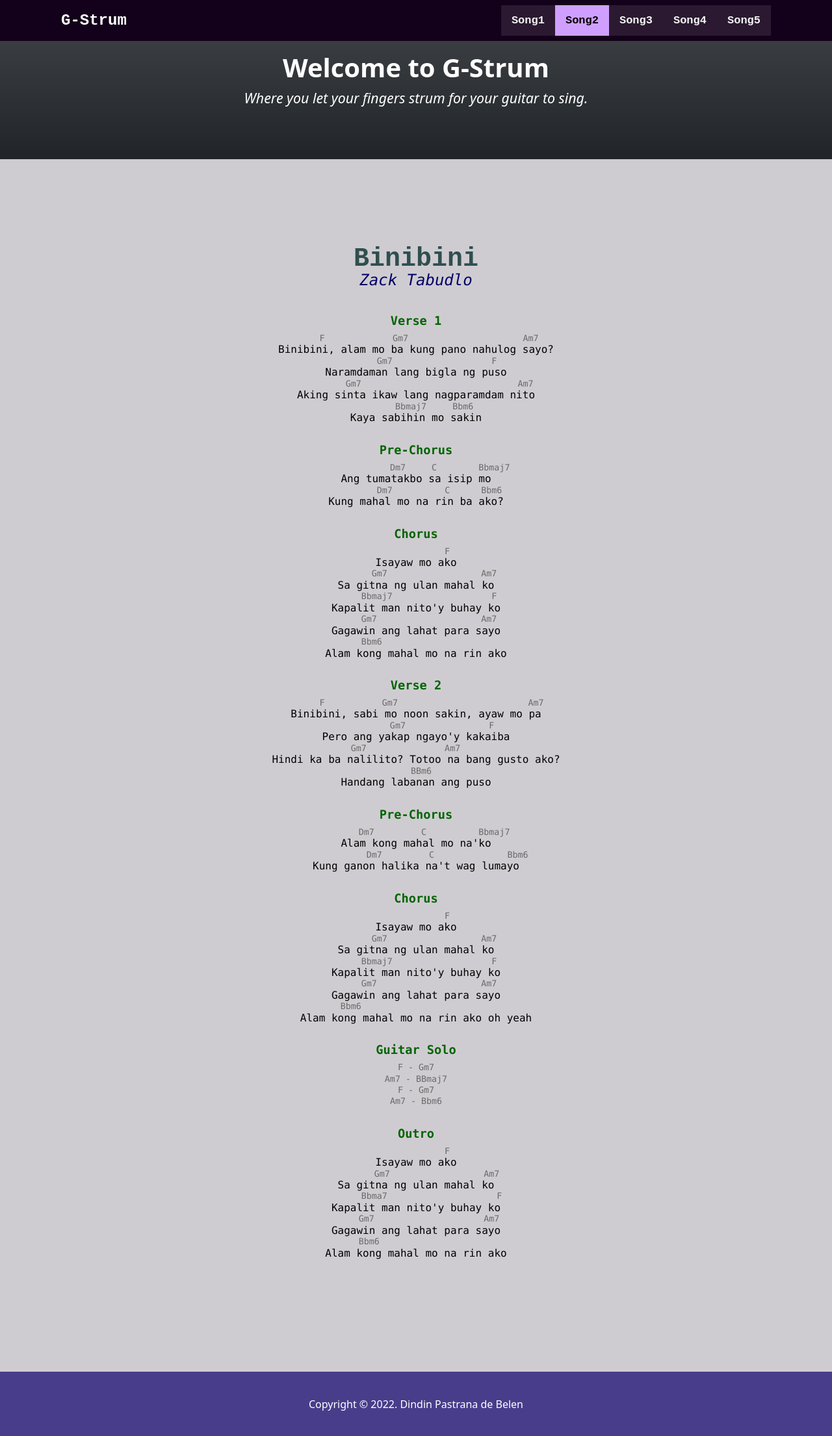
After one commit to dinxxx/act4-melomaniac-deBelen, a PHP site: page /song2.php in a window 1280 px wide. The commit adds this page. Shown: the whole page at 65% size. Run offline with PHP 8.4, Linux system fonts and the light colour scheme.

Commit message:
edition2 - addsong2

```diff
--- /dev/null
+++ b/song2.php
@@ -0,0 +1,265 @@
+<!DOCTYPE html>
+<html lang="en">
+    <head>
+        <meta charset="utf-8" />
+        <meta name="viewport" content="width=device-width, initial-scale=1, shrink-to-fit=no" />
+        <meta name="description" content="" />
+        <meta name="author" content="" />
+        <title>G-Strum</title>
+        <link rel="icon" type="image/x-icon" href="assets/guitar.png" />
+
+        <link href="css/styles.css" rel="stylesheet" />
+
+<style>
+body {
+    background: #cfccd1;}
+
+.navcolor{
+  background-color: #13001a;}
+
+.navtext{
+ font-family: "Courier New", monospace;
+ font-size: 18pt;
+ font-weight: 700;}
+
+ .navtextsong{
+ font-family: "Courier New", monospace;
+ font-size: 14pt;
+ font-weight: 500;}
+
+ }
+
+</style>
+
+
+    </head>
+    <body id="page-top">
+        <!-- Navigation-->
+        <nav class="navbar navbar-expand-lg navbar-dark navcolor fixed-top" id="mainNav">
+            <div class="container px-4">
+                <a class="navbar-brand navtext" href="#page-top"> G-Strum </a>
+                <button class="navbar-toggler" type="button" data-bs-toggle="collapse" data-bs-target="#navbarResponsive" aria-controls="navbarResponsive" aria-expanded="false" aria-label="Toggle navigation"><span class="navbar-toggler-icon"></span></button>
+
+                <style>
+                    .topnav {
+                      overflow: hidden;
+                      background-color: #2a1930;
+                      font-family: "Courier New", monospace;
+                      font-weight: 600;
+                    }
+
+                    .topnav a {
+                      float: left;
+                      color: #f2f2f2;
+                      text-align: center;
+                      padding: 14px 16px;
+                      text-decoration: none;
+                      font-size: 17px;
+                    }
+
+                    .topnav a:hover {
+                      background-color: white;
+                      color: black;
+                    }
+
+                    .topnav a.active {
+                      background-color:#CF9FFF;
+                      color: black;
+                    }
+
+                </style>
+                <div class="collapse navbar-collapse" id="navbarResponsive">
+                    <ul class="navbar-nav ms-auto topnav">
+                        <li class="nav-item"><a class="topnav" href="index.php">Song1</a></li>
+                        <li class="nav-item"><a class="topnav active" href="song2.php">Song2</a></li>
+                        <li class="nav-item"><a class="topnav" href="song3.php">Song3</a></li>
+                         <li class="nav-item"><a class="topnav" href="song4.php">Song4</a></li>
+                          <li class="nav-item"><a class="topnav" href="song5.php">Song5</a></li>
+                    </ul>
+                </div>
+            </div>
+        </nav>
+
+
+
+        <style>
+            .bgdes{
+                font-style: italic;
+                font-size: 16pt;}
+            .head1{
+                padding-top: 0rem;
+                padding-bottom: 0rem;
+            }
+
+
+        </style>
+        <!-- Header-->
+        <header class=" bg-dark bg-gradient text-white ">
+            <div class="container px-4 text-center head1">
+                <h1 class="fw-bolder">Welcome to G-Strum</h1>
+                <p class="bgdes">Where you let your fingers strum for your guitar to sing. </p>
+
+            </div>
+        </header>
+        <!-- About section-->
+        <section id="songs">
+            <div class="container px-4">
+                <div class="row gx-4 justify-content-center">
+                    <div class="col-lg-12 text-center">
+
+                        <style >
+                            .ly{
+                            color: darkgreen;
+                            line-height: normal;
+                            font-family:"Lucida Console", monospace;
+                            font-weight: 600;
+                            font-size: 14pt;
+                            }
+
+                            .chords{
+                            color: dimgray;
+                            line-height: 0.1;
+                            font-family:"Lucida Console", monospace;
+                            font-weight: 300;
+                            font-size: 10pt;
+                            }
+
+
+                            .lyrics{
+                            color: black;
+                            line-height: 0.1;
+                            font-family:"Lucida Console", monospace;
+                            font-weight: 300;
+                            font-size: 12pt;}
+
+                            .title{
+                            color: #2F4F4F;
+                            line-height:0.5;
+                            font-family:"Courier New", monospace;
+                            font-weight: 600;
+                            font-size: 30pt;
+                            }
+
+                            .author{
+                            color: #000066;
+                            font-family:"Monaco", monospace;
+                            font-weight: 400;
+                            font-size: 18pt;
+                            font-style: italic;
+                            }
+                        </style>
+
+                        <?php
+
+                        echo "<h2 class='title'>Binibini</h2>";
+                        echo "<p class='author'>Zack Tabudlo</p>";
+                        echo "<br/>";
+
+                        echo "<p class='ly'>Verse 1</p>";
+                        echo "<p class='chords'> &nbsp;&nbsp; &nbsp;&nbsp;F&nbsp;&nbsp;&nbsp;&nbsp;&nbsp;&nbsp;&nbsp;&nbsp;&nbsp;&nbsp;&nbsp;&nbsp;&nbsp;Gm7&nbsp;&nbsp;&nbsp;&nbsp;&nbsp;&nbsp;&nbsp;&nbsp;&nbsp;&nbsp;&nbsp;&nbsp;&nbsp;&nbsp;&nbsp;&nbsp;&nbsp;&nbsp; &nbsp; &nbsp;Am7</p>";
+                        echo "<p class='lyrics'> Binibini, alam mo ba kung pano nahulog sayo?</p>";
+                        echo "<p class='chords'> &nbsp;&nbsp;&nbsp;&nbsp;&nbsp;&nbsp;&nbsp;&nbsp;Gm7&nbsp;&nbsp;&nbsp;&nbsp; &nbsp; &nbsp;&nbsp;&nbsp;&nbsp;&nbsp; &nbsp;&nbsp;&nbsp;&nbsp;&nbsp;&nbsp;F</p>";
+                        echo "<p class='lyrics'> Naramdaman lang bigla ng puso</p>";
+                        echo "<p class='chords'> &nbsp;&nbsp;&nbsp;&nbsp;&nbsp;&nbsp;&nbsp;&nbsp;&nbsp;Gm7&nbsp; &nbsp; &nbsp; &nbsp; &nbsp; &nbsp; &nbsp;&nbsp;&nbsp;&nbsp;&nbsp;&nbsp;&nbsp;&nbsp;&nbsp;&nbsp;&nbsp;&nbsp;&nbsp;&nbsp;&nbsp;&nbsp;&nbsp;&nbsp;Am7</p>";
+                        echo "<p class='lyrics'> Aking sinta ikaw lang nagparamdam nito</p>";
+                        echo "<p class='chords'> &nbsp;&nbsp;&nbsp;&nbsp;&nbsp;&nbsp;&nbsp;Bbmaj7&nbsp;&nbsp;&nbsp;&nbsp;&nbsp;Bbm6</p>";
+                        echo "<p class='lyrics'> Kaya sabihin mo sakin</p>";
+                        echo "<br/>";
+
+
+                        echo "<p class='ly'>Pre-Chorus</p>";
+                        echo "<p class='chords'> &nbsp; &nbsp;&nbsp; &nbsp; &nbsp; &nbsp;&nbsp;&nbsp;&nbsp;Dm7&nbsp;&nbsp;&nbsp;&nbsp;&nbsp;C &nbsp; &nbsp; &nbsp; &nbsp;Bbmaj7</p>";
+                        echo "<p class='lyrics'> Ang tumatakbo sa isip mo</p>";
+                        echo "<p class='chords'> &nbsp;&nbsp;&nbsp;&nbsp;&nbsp;&nbsp;&nbsp;&nbsp;&nbsp;Dm7&nbsp; &nbsp; &nbsp; &nbsp;&nbsp;&nbsp;&nbsp;C&nbsp; &nbsp; &nbsp;&nbsp;Bbm6</p>";
+                        echo "<p class='lyrics'> Kung mahal mo na rin ba ako?</p>";
+                        echo "<br/>";
+
+                        echo "<p class='ly'>Chorus</p>";
+                        echo "<p class='chords'> &nbsp;&nbsp;&nbsp;&nbsp;&nbsp;&nbsp;&nbsp;&nbsp;&nbsp;&nbsp;&nbsp;&nbsp;F</p>";
+                        echo "<p class='lyrics'> Isayaw mo ako</p>";
+                        echo "<p class='chords'> &nbsp; &nbsp; &nbsp;&nbsp;&nbsp;Gm7&nbsp;&nbsp;&nbsp;&nbsp;&nbsp;&nbsp;&nbsp;&nbsp;&nbsp;&nbsp;&nbsp;&nbsp; &nbsp; &nbsp; &nbsp;Am7</p>";
+                        echo "<p class='lyrics'> Sa gitna ng ulan mahal ko</p>";
+                        echo "<p class='chords'> &nbsp; &nbsp;&nbsp;&nbsp;Bbmaj7&nbsp; &nbsp; &nbsp;&nbsp;&nbsp;&nbsp;&nbsp;&nbsp; &nbsp;&nbsp;&nbsp;&nbsp;&nbsp;&nbsp;&nbsp;&nbsp;F</p>";
+                        echo "<p class='lyrics'> Kapalit man nito'y buhay ko</p>";
+                        echo "<p class='chords'> &nbsp; &nbsp;&nbsp;&nbsp;Gm7&nbsp;&nbsp;&nbsp;&nbsp;&nbsp;&nbsp;&nbsp;&nbsp;&nbsp; &nbsp;&nbsp;&nbsp;&nbsp;&nbsp;&nbsp; &nbsp;&nbsp;&nbsp;Am7</p>";
+                        echo "<p class='lyrics'> Gagawin ang lahat para sayo</p>";
+                        echo "<p class='chords'> Bbm6&nbsp;&nbsp;&nbsp;&nbsp;&nbsp;&nbsp;&nbsp;&nbsp;&nbsp; &nbsp; &nbsp;&nbsp;&nbsp;&nbsp;&nbsp;</p>";
+                        echo "<p class='lyrics'> Alam kong mahal mo na rin ako</p>";
+                        echo "<br/>";
+
+                        echo "<p class='ly'>Verse 2</p>";
+                        echo "<p class='chords'> &nbsp; &nbsp;&nbsp;&nbsp;&nbsp;F&nbsp;&nbsp;&nbsp; &nbsp;&nbsp;&nbsp;&nbsp;&nbsp;&nbsp;&nbsp;Gm7&nbsp;&nbsp;&nbsp;&nbsp;&nbsp;&nbsp;&nbsp;&nbsp;&nbsp;&nbsp;&nbsp;&nbsp; &nbsp; &nbsp; &nbsp; &nbsp; &nbsp;&nbsp; &nbsp;Am7</p>";
+                        echo "<p class='lyrics'> Binibini, sabi mo noon sakin, ayaw mo pa</p>";
+                        echo "<p class='chords'> &nbsp;&nbsp;&nbsp;&nbsp;&nbsp;&nbsp;&nbsp;&nbsp;&nbsp;&nbsp;Gm7&nbsp;&nbsp;&nbsp;&nbsp;&nbsp;&nbsp;&nbsp;&nbsp;&nbsp;&nbsp;&nbsp;&nbsp;&nbsp;&nbsp;&nbsp;&nbsp;F</p>";
+                        echo "<p class='lyrics'> Pero ang yakap ngayo'y kakaiba</p>";
+                        echo "<p class='chords'> Gm7&nbsp;&nbsp;&nbsp;&nbsp;&nbsp;&nbsp;&nbsp;&nbsp;&nbsp;&nbsp;&nbsp;&nbsp;&nbsp;&nbsp;&nbsp;Am7&nbsp;&nbsp;&nbsp;&nbsp;</p>";
+                        echo "<p class='lyrics'> Hindi ka ba nalilito? Totoo na bang gusto ako?</p>";
+                        echo "<p class='chords'> &nbsp;&nbsp;BBm6</p>";
+                        echo "<p class='lyrics'> Handang labanan ang puso</p>";
+                        echo "<br/>";
+
+                        echo "<p class='ly'>Pre-Chorus</p>";
+                        echo "<p class='chords'> &nbsp; &nbsp;&nbsp; &nbsp; Dm7&nbsp;&nbsp;&nbsp;&nbsp;&nbsp;&nbsp;&nbsp;&nbsp;&nbsp;C&nbsp;&nbsp;&nbsp; &nbsp; &nbsp; &nbsp;&nbsp;Bbmaj7</p>";
+                        echo "<p class='lyrics'> Alam kong mahal mo na'ko</p>";
+                        echo "<p class='chords'> &nbsp;&nbsp;&nbsp;&nbsp;&nbsp; &nbsp; &nbsp; &nbsp;&nbsp;Dm7&nbsp;&nbsp;&nbsp;&nbsp;&nbsp;&nbsp;&nbsp;&nbsp;&nbsp;C&nbsp;&nbsp;&nbsp; &nbsp; &nbsp; &nbsp; &nbsp; &nbsp;&nbsp;Bbm6</p>";
+                        echo "<p class='lyrics'> Kung ganon halika na't wag lumayo</p>";
+                        echo "<br/>";
+
+                        echo "<p class='ly'>Chorus</p>";
+                        echo "<p class='chords'> &nbsp;&nbsp;&nbsp;&nbsp;&nbsp;&nbsp;&nbsp;&nbsp;&nbsp;&nbsp;&nbsp;&nbsp;F</p>";
+                        echo "<p class='lyrics'> Isayaw mo ako</p>";
+                        echo "<p class='chords'> &nbsp; &nbsp; &nbsp;&nbsp;&nbsp;Gm7&nbsp;&nbsp;&nbsp;&nbsp;&nbsp;&nbsp;&nbsp;&nbsp;&nbsp;&nbsp;&nbsp;&nbsp; &nbsp; &nbsp; &nbsp;Am7</p>";
+                        echo "<p class='lyrics'> Sa gitna ng ulan mahal ko</p>";
+                        echo "<p class='chords'> &nbsp; &nbsp;&nbsp;&nbsp;Bbmaj7&nbsp; &nbsp; &nbsp;&nbsp;&nbsp;&nbsp;&nbsp;&nbsp; &nbsp;&nbsp;&nbsp;&nbsp;&nbsp;&nbsp;&nbsp;&nbsp;F</p>";
+                        echo "<p class='lyrics'> Kapalit man nito'y buhay ko</p>";
+                        echo "<p class='chords'> &nbsp; &nbsp;&nbsp;&nbsp;Gm7&nbsp;&nbsp;&nbsp;&nbsp;&nbsp;&nbsp;&nbsp;&nbsp;&nbsp; &nbsp;&nbsp;&nbsp;&nbsp;&nbsp;&nbsp; &nbsp;&nbsp;&nbsp;Am7</p>";
+                        echo "<p class='lyrics'> Gagawin ang lahat para sayo</p>";
+                        echo "<p class='chords'> Bbm6&nbsp; &nbsp; &nbsp; &nbsp;&nbsp;&nbsp;&nbsp;&nbsp;&nbsp;&nbsp;&nbsp;&nbsp;&nbsp;&nbsp;&nbsp;&nbsp;&nbsp;&nbsp;&nbsp;&nbsp;&nbsp;&nbsp;</p>";
+                        echo "<p class='lyrics'> Alam kong mahal mo na rin ako oh yeah</p>";
+                        echo "<br/>";
+
+                        echo "<p class='ly'>Guitar Solo</p>";
+                        echo "<p class='chords'> F - Gm7</p>";
+                        echo "<p class='chords'> Am7 - BBmaj7</p>";
+                        echo "<p class='chords'> F - Gm7</p>";
+                        echo "<p class='chords'> Am7 - Bbm6</p>";
+                        echo "<br/>";
+
+                        echo "<p class='ly'>Outro</p>";
+                        echo "<p class='chords'> &nbsp;&nbsp;&nbsp;&nbsp;&nbsp;&nbsp;&nbsp;&nbsp;&nbsp;&nbsp;&nbsp;&nbsp;F</p>";
+                        echo "<p class='lyrics'> Isayaw mo ako</p>";
+                        echo "<p class='chords'> &nbsp;&nbsp; &nbsp;&nbsp; &nbsp; Gm7&nbsp; &nbsp; &nbsp; &nbsp; &nbsp;&nbsp;&nbsp;&nbsp;&nbsp;&nbsp;&nbsp;&nbsp;&nbsp;&nbsp;Am7</p>";
+                        echo "<p class='lyrics'> Sa gitna ng ulan mahal ko</p>";
+                        echo "<p class='chords'> &nbsp;&nbsp; &nbsp; &nbsp;Bbma7&nbsp;&nbsp;&nbsp;&nbsp;&nbsp;&nbsp;&nbsp;&nbsp;&nbsp;&nbsp;&nbsp;&nbsp;&nbsp; &nbsp; &nbsp; &nbsp; &nbsp;F</p>";
+                        echo "<p class='lyrics'> Kapalit man nito'y buhay ko</p>";
+                        echo "<p class='chords'> &nbsp;&nbsp;&nbsp; &nbsp;Gm7&nbsp;&nbsp;&nbsp;&nbsp;&nbsp;&nbsp;&nbsp;&nbsp;&nbsp;&nbsp;&nbsp;&nbsp;&nbsp;&nbsp; &nbsp; &nbsp; &nbsp;&nbsp;Am7</p>";
+                        echo "<p class='lyrics'> Gagawin ang lahat para sayo</p>";
+                        echo "<p class='chords'> Bbm6&nbsp; &nbsp; &nbsp; &nbsp; &nbsp; &nbsp; &nbsp;&nbsp;&nbsp;&nbsp;&nbsp;&nbsp;</p>";
+                        echo "<p class='lyrics'> Alam kong mahal mo na rin ako</p>";
+                        echo "<br/>";
+
+
+                        ?>
+
+
+                    </div>
+                </div>
+            </div>
+        </section>
+<style>
+.bgfooter{
+    background-color: darkslateblue;
+    padding-top: 3%;
+    padding-bottom: 3%;
+}
+}
+</style>
+        <footer class="bgfooter">
+            <div><p class="m-0 text-center text-white">Copyright &copy; 2022. Dindin Pastrana de Belen</p></div>
+        </footer>
+        <!-- Bootstrap core JS-->
+        <script src="js/bootstrap.bundle.min.js"></script>
+        <!-- Core theme JS-->
+        <script src="js/scripts.js"></script>
+    </body>
+</html>
```
Also changed, not shown: index.php (+12 -9 lines).
